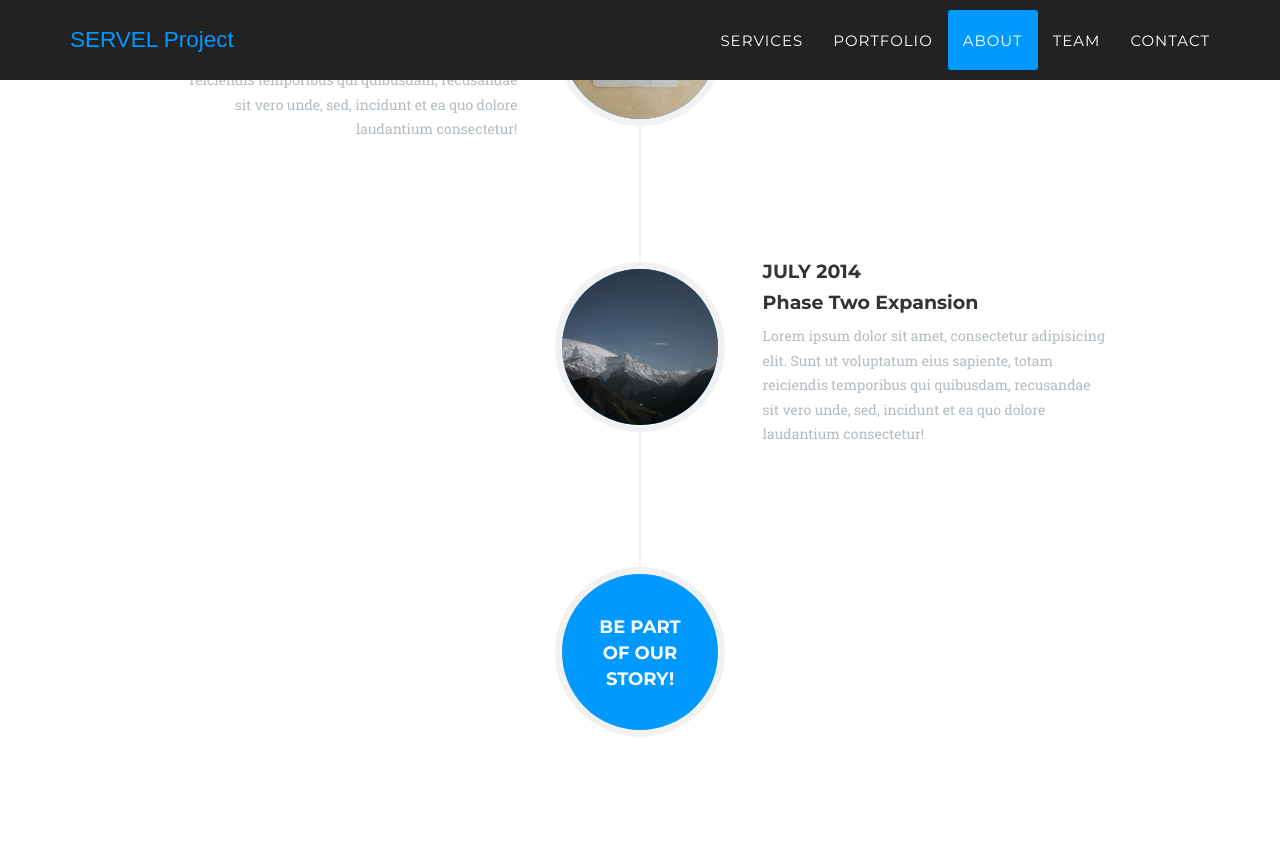
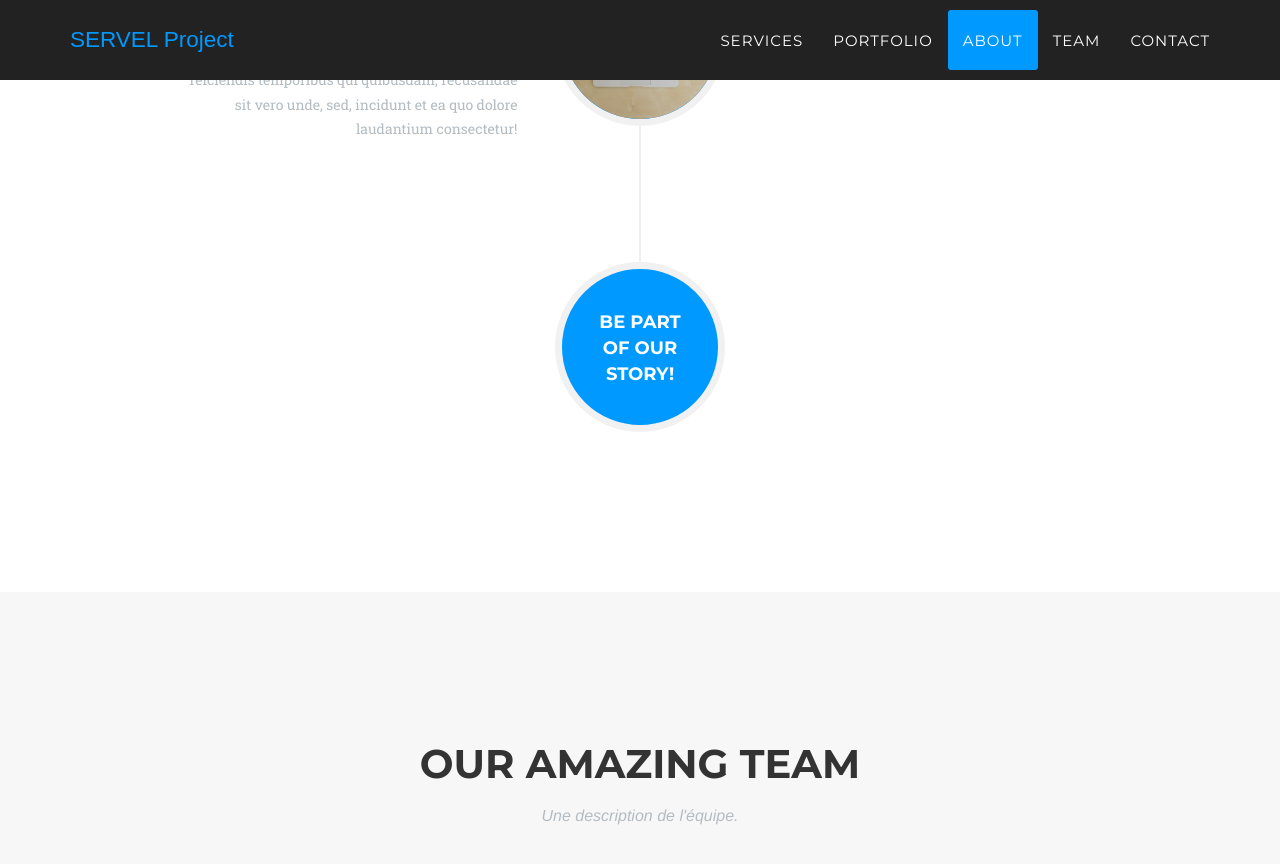
Before and after one commit to servelproject/servel-technologies.io, a Jekyll site: the page built from index.html, in a window 1280 px wide and 900 px high, scrolled down 4081 px. Shown: the top 864 px of the window. Built offline with Jekyll 4.4.1, drawn with Linux system fonts in a browser that asks for light colours; some web fonts are replaced.

Commit message:
Update about.html

```diff
--- a/_includes/about.html
+++ b/_includes/about.html
@@ -54,20 +54,6 @@
                         </li>
                         <li class="timeline-inverted">
                             <div class="timeline-image">
-                                <img class="img-circle img-responsive" src="img/about/4.jpg" alt="">
-                            </div>
-                            <div class="timeline-panel">
-                                <div class="timeline-heading">
-                                    <h4>July 2014</h4>
-                                    <h4 class="subheading">Phase Two Expansion</h4>
-                                </div>
-                                <div class="timeline-body">
-                                    <p class="text-muted">Lorem ipsum dolor sit amet, consectetur adipisicing elit. Sunt ut voluptatum eius sapiente, totam reiciendis temporibus qui quibusdam, recusandae sit vero unde, sed, incidunt et ea quo dolore laudantium consectetur!</p>
-                                </div>
-                            </div>
-                        </li>
-                        <li class="timeline-inverted">
-                            <div class="timeline-image">
                                 <h4>Be Part
                                     <br>Of Our
                                     <br>Story!</h4>
```
